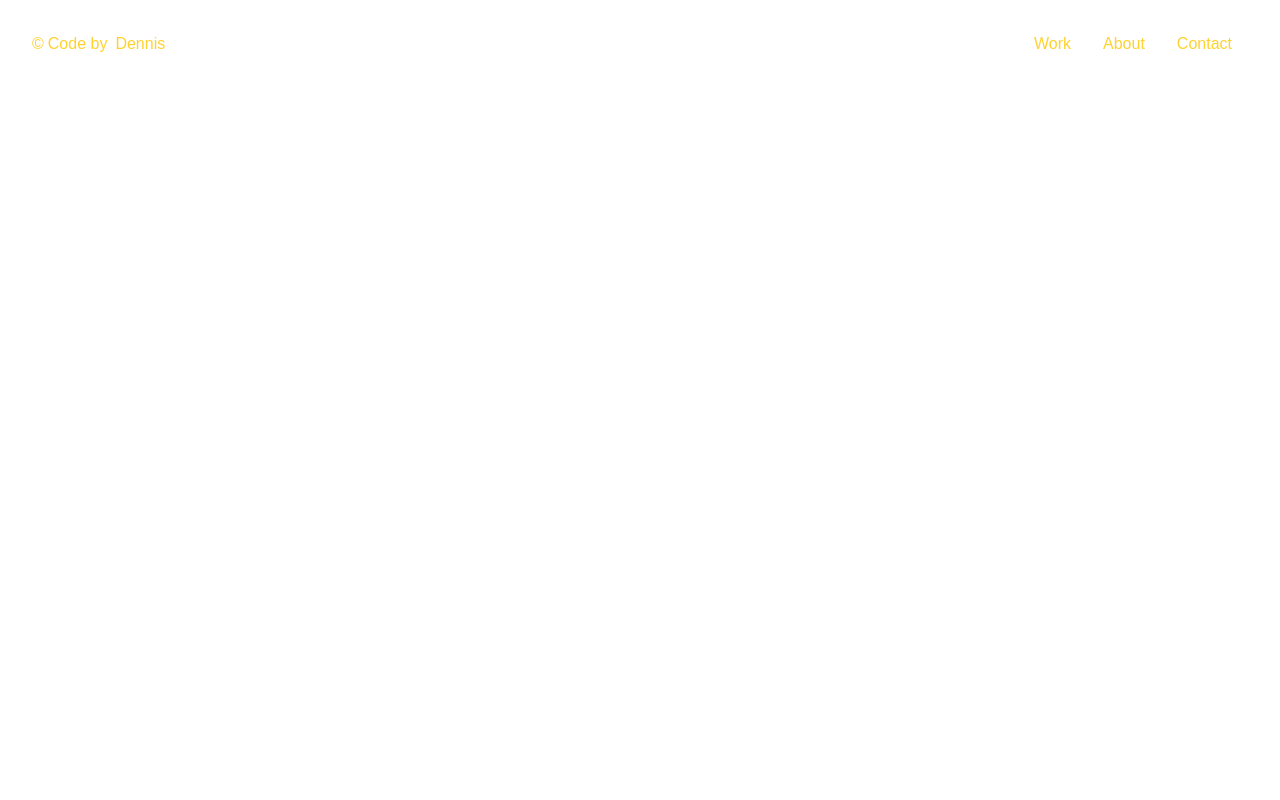
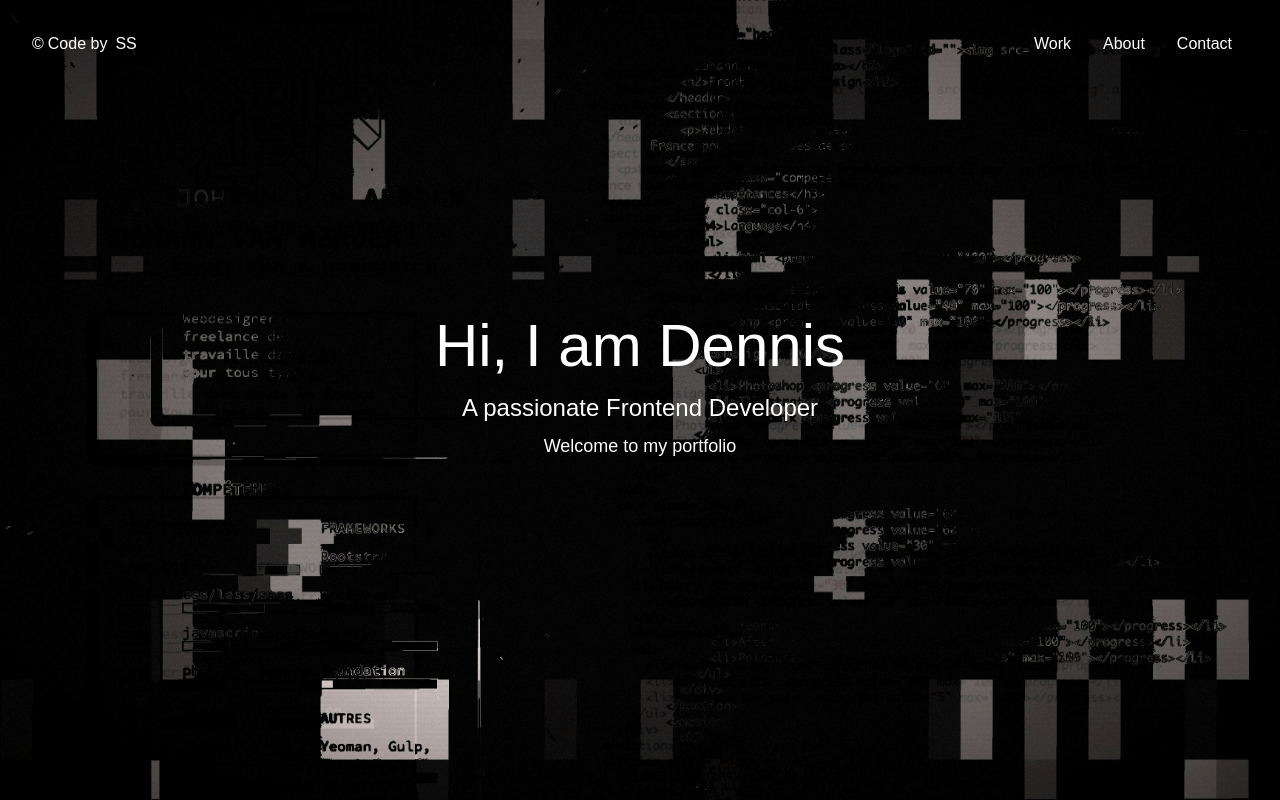
Before and after one commit to SanakShres/portfolio-landing, a Next.js app: page / in a window 1280 px wide. Shown: the top 800 px of the page. Built offline with nearby package versions, Linux system fonts and the light colour scheme.

Commit message:
landing page added

```diff
--- a/src/app/page.tsx
+++ b/src/app/page.tsx
@@ -33,6 +33,7 @@ export default function Home() {
 				{isLoading && <Preloader />}
 			</AnimatePresence>
 			<PortfolioLanding />
+			<PortfolioLanding />
 		</main>
 	);
 }
--- a/src/components/header/header.component.tsx
+++ b/src/components/header/header.component.tsx
@@ -56,7 +56,7 @@ export default function Header(): JSX.Element {
           absolute top-0 w-full z-10
           flex justify-between items-center
           px-8 py-8
-          font-light text-amber-300
+          font-light text-white
         "
 			>
 				{/* Logo */}
@@ -74,7 +74,7 @@ export default function Header(): JSX.Element {
 							Code by
 						</p>
 						<p className="relative transition-transform duration-500 ease-[cubic-bezier(0.76,0,0.24,1)] pl-1">
-							Dennis
+							SS
 						</p>
 						<p className="absolute left-30 pl-1 transition-transform duration-500 ease-[cubic-bezier(0.76,0,0.24,1)]">
 							Snellenberg
--- a/src/components/landing.component.tsx
+++ b/src/components/landing.component.tsx
@@ -1,5 +1,6 @@
 import React from "react";
 import { motion, Variants } from "framer-motion";
+import Image from "next/image";
 
 const slideUp: Variants = {
 	initial: {
@@ -18,6 +19,24 @@ export default function PortfolioLanding() {
 			initial="initial"
 			animate="enter"
 			className="relative flex h-dvh overflow-hidden"
-		></motion.section>
+		>
+			<Image
+				src="/images/landing-background.jpg"
+				fill={true}
+				alt="background"
+			/>
+			<div className="absolute inset-0 flex flex-col items-center justify-center text-center">
+				<h1 className="text-6xl max-[420px]:text-4xl text-white font-light">
+					Hi, I am Dennis
+				</h1>
+				<p className="text-2xl max-[420px]:text-lg text-white mt-4">
+					A passionate Frontend Developer
+				</p>
+				<p className="text-lg max-[420px]:text-sm text-white mt-2">
+					Welcome to my portfolio
+				</p>
+				<div className="mt-6"></div>
+			</div>
+		</motion.section>
 	);
 }
```
Also changed, not shown: public/images/landing-background.jpg (added).
